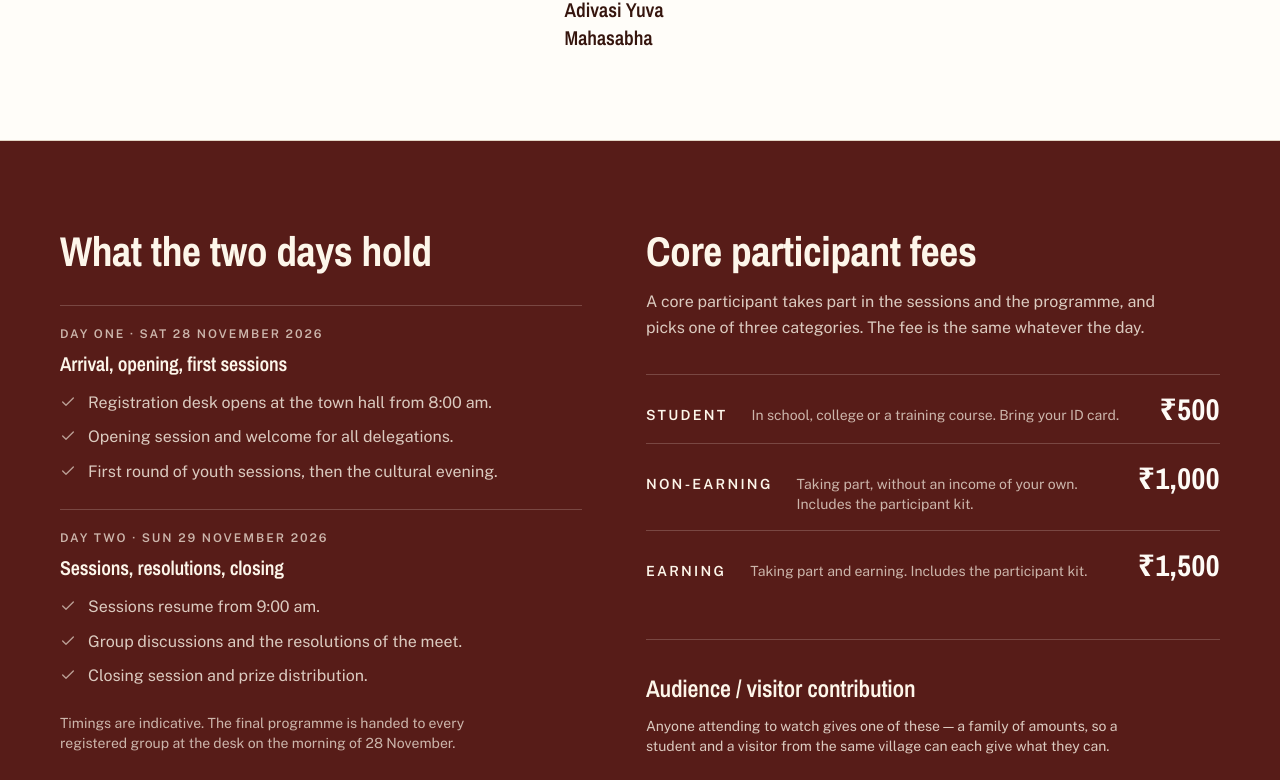
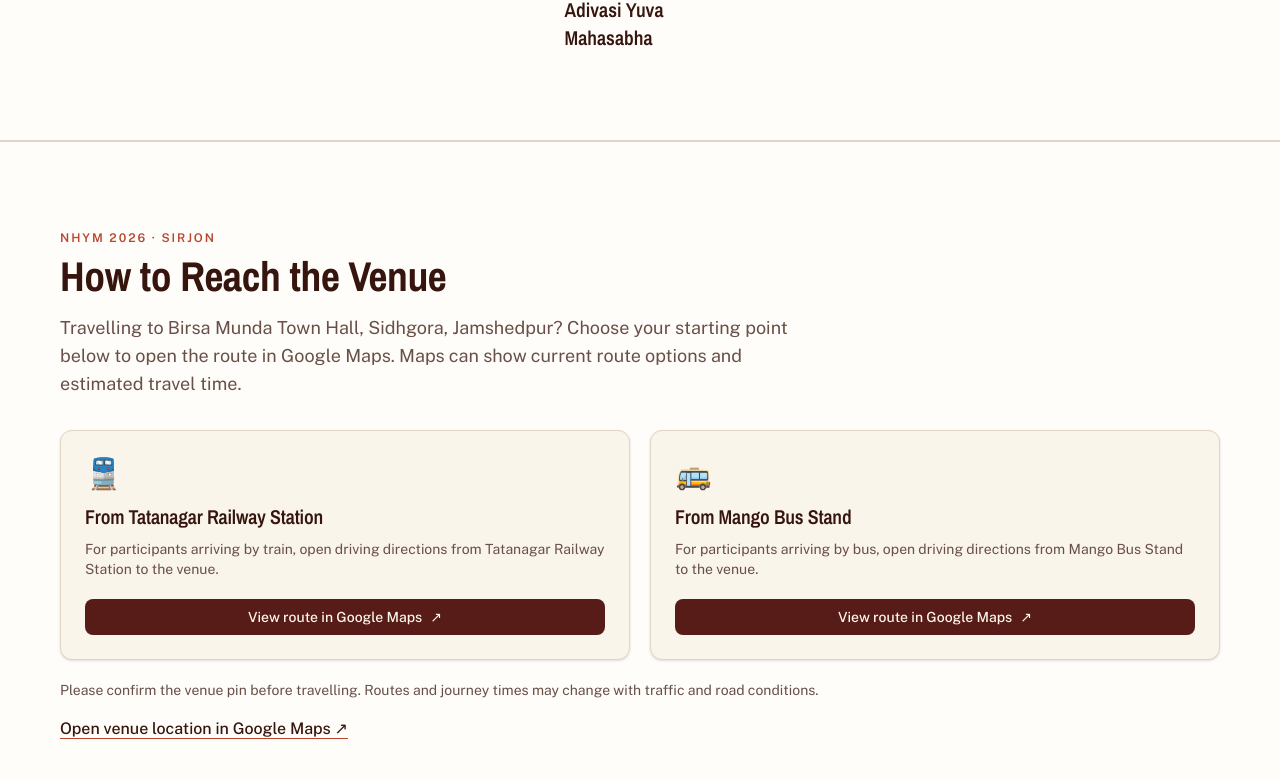
Before and after one commit to SAMEERKALUNDIA/nhym2026jsr.github.io, a React (Vite) app: page / in a window 1280 px wide. Shown: the part 973-1753 px from the top of the page. Built offline with nearby package versions, Linux system fonts and the light colour scheme; no server answers.

Commit message:
feat: add Google Maps venue directions to homepage

```diff
--- a/src/pages/Home.tsx
+++ b/src/pages/Home.tsx
@@ -358,6 +358,83 @@
           </div>
         </section>
 
+        {/* ---- Directions to the venue ------------------------------------ */}
+        <section
+          id="directions"
+          className="scroll-mt-20 border-y border-border bg-card px-gutter py-section"
+        >
+          <div className="mx-auto max-w-content">
+            <div className="max-w-3xl">
+              <p className="font-label text-xs font-semibold tracking-[0.16em] text-brand uppercase">
+                NHYM 2026 · SIRJON
+              </p>
+              <h2 className="mt-2 text-[clamp(1.75rem,3.4vw,2.6rem)]">
+                How to Reach the Venue
+              </h2>
+              <p className="mt-4 text-lg text-muted-foreground">
+                Travelling to Birsa Munda Town Hall, Sidhgora, Jamshedpur? Choose your starting
+                point below to open the route in Google Maps. Maps can show current route options
+                and estimated travel time.
+              </p>
+            </div>
+
+            <div className="mt-8 grid gap-5 md:grid-cols-2">
+              <article className="flex flex-col rounded-xl border border-border bg-background p-6 shadow-sm">
+                <div className="text-3xl" aria-hidden="true">🚆</div>
+                <h3 className="mt-3 font-display text-xl font-semibold">
+                  From Tatanagar Railway Station
+                </h3>
+                <p className="mt-2 flex-1 text-sm text-muted-foreground">
+                  For participants arriving by train, open driving directions from Tatanagar
+                  Railway Station to the venue.
+                </p>
+                <Button asChild className="mt-5 w-full">
+                  <a
+                    href="https://www.google.com/maps/dir/?api=1&origin=Tatanagar+Railway+Station%2C+Jamshedpur%2C+Jharkhand&destination=Birsa+Munda+Town+Hall%2C+Sidhgora%2C+Jamshedpur%2C+Jharkhand&travelmode=driving"
+                    target="_blank"
+                    rel="noopener noreferrer"
+                  >
+                    View route in Google Maps <span aria-hidden="true">↗</span>
+                  </a>
+                </Button>
+              </article>
+
+              <article className="flex flex-col rounded-xl border border-border bg-background p-6 shadow-sm">
+                <div className="text-3xl" aria-hidden="true">🚌</div>
+                <h3 className="mt-3 font-display text-xl font-semibold">
+                  From Mango Bus Stand
+                </h3>
+                <p className="mt-2 flex-1 text-sm text-muted-foreground">
+                  For participants arriving by bus, open driving directions from Mango Bus Stand
+                  to the venue.
+                </p>
+                <Button asChild className="mt-5 w-full">
+                  <a
+                    href="https://www.google.com/maps/dir/?api=1&origin=Mango+Bus+Stand%2C+Jamshedpur%2C+Jharkhand&destination=Birsa+Munda+Town+Hall%2C+Sidhgora%2C+Jamshedpur%2C+Jharkhand&travelmode=driving"
+                    target="_blank"
+                    rel="noopener noreferrer"
+                  >
+                    View route in Google Maps <span aria-hidden="true">↗</span>
+                  </a>
+                </Button>
+              </article>
+            </div>
+
+            <p className="mt-5 text-sm text-muted-foreground">
+              Please confirm the venue pin before travelling. Routes and journey times may change
+              with traffic and road conditions.
+            </p>
+            <a
+              href="https://www.google.com/maps/search/?api=1&query=Birsa+Munda+Town+Hall%2C+Sidhgora%2C+Jamshedpur%2C+Jharkhand"
+              target="_blank"
+              rel="noopener noreferrer"
+              className="mt-4 inline-flex rounded-sm font-medium text-foreground underline decoration-brand underline-offset-4 hover:text-brand"
+            >
+              Open venue location in Google Maps ↗
+            </a>
+          </div>
+        </section>
+
         {/* ---- The dark band: the programme and the fee answer --------------- */}
         <section
           id="fees"
```
